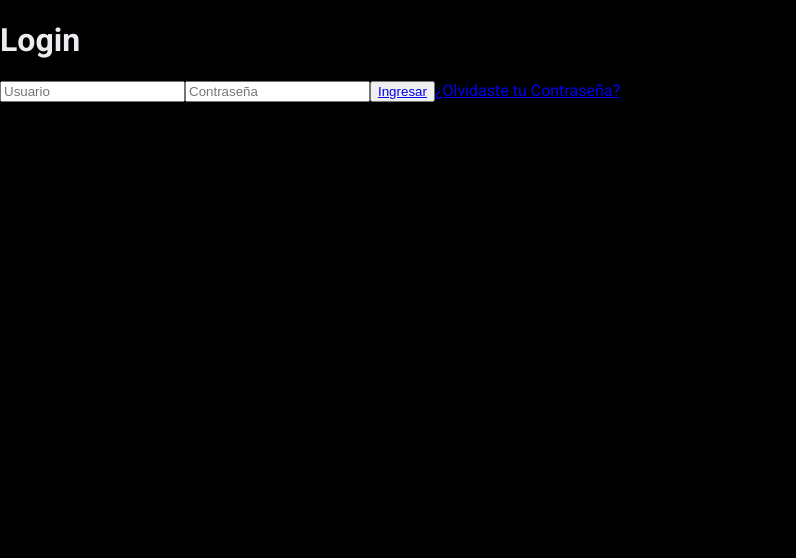
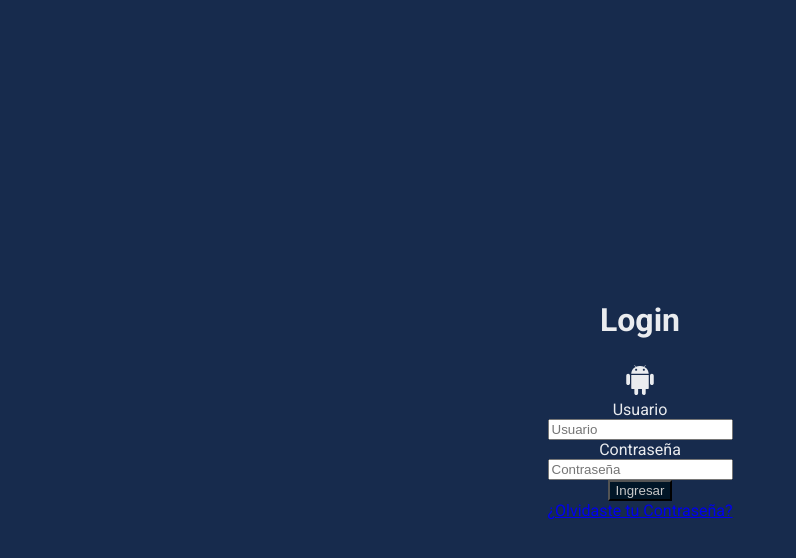
Before and after one commit to jorgelpat/SendBox, a React (Vite) app in the folder frontend/web/: page /login in a window 1280 px wide. Shown: the top 558 px of the page, without its empty margins (0-796 px from the left). Built offline with nearby package versions, Linux system fonts and the light colour scheme.

Commit message:
✨ Se agrega formulario básico de Login

```diff
--- a/frontend/web/src/App.tsx
+++ b/frontend/web/src/App.tsx
@@ -1,7 +1,7 @@
 import { BrowserRouter as Router, Routes, Route, Navigate } from 'react-router-dom';
 
 import MainLayout from './components/MainLayout';
-import Login from './pages/Login';
+import Login from './pages/Login/Login';
 import Home from './pages/Home';
 import About from './pages/About';
 import PasswordResets from './pages/PasswordResets';
--- a/frontend/web/src/pages/Login.tsx
+++ /dev/null
@@ -1,33 +0,0 @@
-import { useNavigate } from "react-router-dom";
-import { Link } from "react-router-dom";
-
-
-const Login = () => {
-
-    const navigate = useNavigate();
-
-    const handleSubmit = (e) => {
-        e.preventDefault(); // Evita la recarga de la página
-        navigate("/");
-    };
-
-    return (
-
-        <form onSubmit={handleSubmit}>
-            <h1>Login</h1>
-
-            <input type="text" placeholder="Usuario" />
-            <input type="password" placeholder="Contraseña" />
-
-            <button type="submit">
-                {/* Entra directamente a home */}
-                <Link to="/home">Ingresar</Link>
-            </button>
-
-            <Link to="/v1/password-resets">¿Olvidaste tu Contraseña?</Link>
-        </form>
-
-    );
-};
-
-export default Login;
--- /dev/null
+++ b/frontend/web/src/pages/Login/Login.module.css
@@ -0,0 +1,24 @@
+@import url('https://fonts.googleapis.com/css2?family=Nunito+Sans:ital,opsz,wght@0,6..12,200..1000;1,6..12,200..1000&family=Roboto:ital,wght@0,100..900;1,100..900&family=Rubik:ital,wght@0,300..900;1,300..900&display=swap');
+
+
+.formContainer {
+    /* Activamos flex */
+    display: flex;
+
+    /* Los ordenamos uno debajo del otro */
+    flex-direction: column;
+
+    /* Centramos todo horizontalmente*/
+    align-items: center;
+
+    /* Centramos verticalmente, pero hay que darle dimensión */
+    justify-content: center;
+    min-height: 100vh;
+
+    background-color: #172b4d;
+}
+
+.submitButton {
+    background: #011627;
+    color: #c9c9c9;
+}
--- /dev/null
+++ b/frontend/web/src/pages/Login/Login.tsx
@@ -0,0 +1,87 @@
+import { useState } from "react";
+import type { ChangeEvent, FormEvent } from "react";
+import { Link, useNavigate } from "react-router-dom";
+
+import { IoLogoAndroid } from "react-icons/io";
+
+import styles from "./Login.module.css"
+
+interface LoginForm {
+    username: string;
+    password: string;
+}
+
+
+const Login = () => {
+
+    const navigate = useNavigate()
+
+    const [form, setForm] = useState<LoginForm>({ username: "", password: "" });
+    const [error, setError] = useState<string>("");
+
+    const handleChange = (e: ChangeEvent<HTMLInputElement>) => {
+        const {name, value} = e.target;
+        setForm((prev) => ({ ...prev, [name]: value}));
+    }
+
+    const handleSubmit = (e: FormEvent<HTMLFormElement>) => {
+        e.preventDefault(); // Evita la recarga de la página
+
+        // aquí se valida usuario y contraseña que no estén vacíos
+        if (!form.username.trim() || !form.password.trim()) {
+            setError("Debes completar usuario y contraseña.");
+            return;
+        }
+
+        setError("");
+
+
+        // Mostrar los datos en la consola
+        console.log("Usuario:", form.username);
+        console.log("Password:", form.password);
+
+        navigate("/home")
+
+    };
+
+    return (
+
+        <form onSubmit={handleSubmit} className={styles.formContainer} noValidate>
+            <h1>Login</h1>
+
+            <IoLogoAndroid title="Logo" className="logo"/>
+
+            <label htmlFor="username" className={styles.srOnly}>Usuario</label>
+            <input
+                id="username"
+                name="username"
+                type="text"
+                placeholder="Usuario"
+                value={form.username}
+                onChange={handleChange}
+            />
+
+            <label htmlFor="password" className={styles.srOnly}>Contraseña</label>
+            <input
+                id="password"
+                name="password"
+                type="password"
+                placeholder="Contraseña"
+                value={form.password}
+                onChange={handleChange}
+            />
+
+            {error && <p role="alert" className={styles.error}>{error}</p>}
+
+            <button type="submit" className={styles.submitButton}>
+                {/* Entra directamente a home */}
+                Ingresar
+            </button>
+
+            <Link to="/v1/password-resets">¿Olvidaste tu Contraseña?</Link>
+        </form>
+
+    );
+};
+
+export default Login;
```
